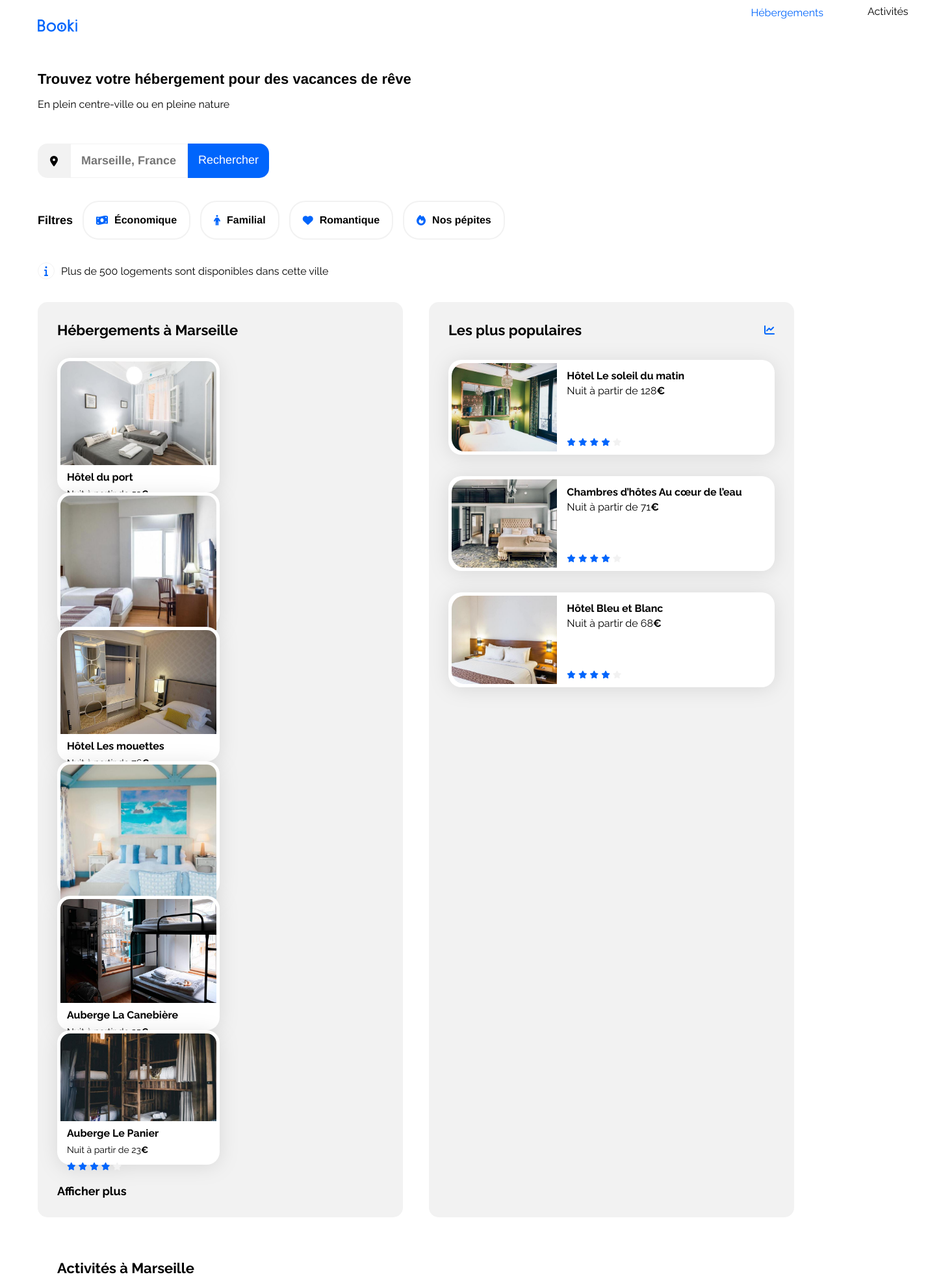
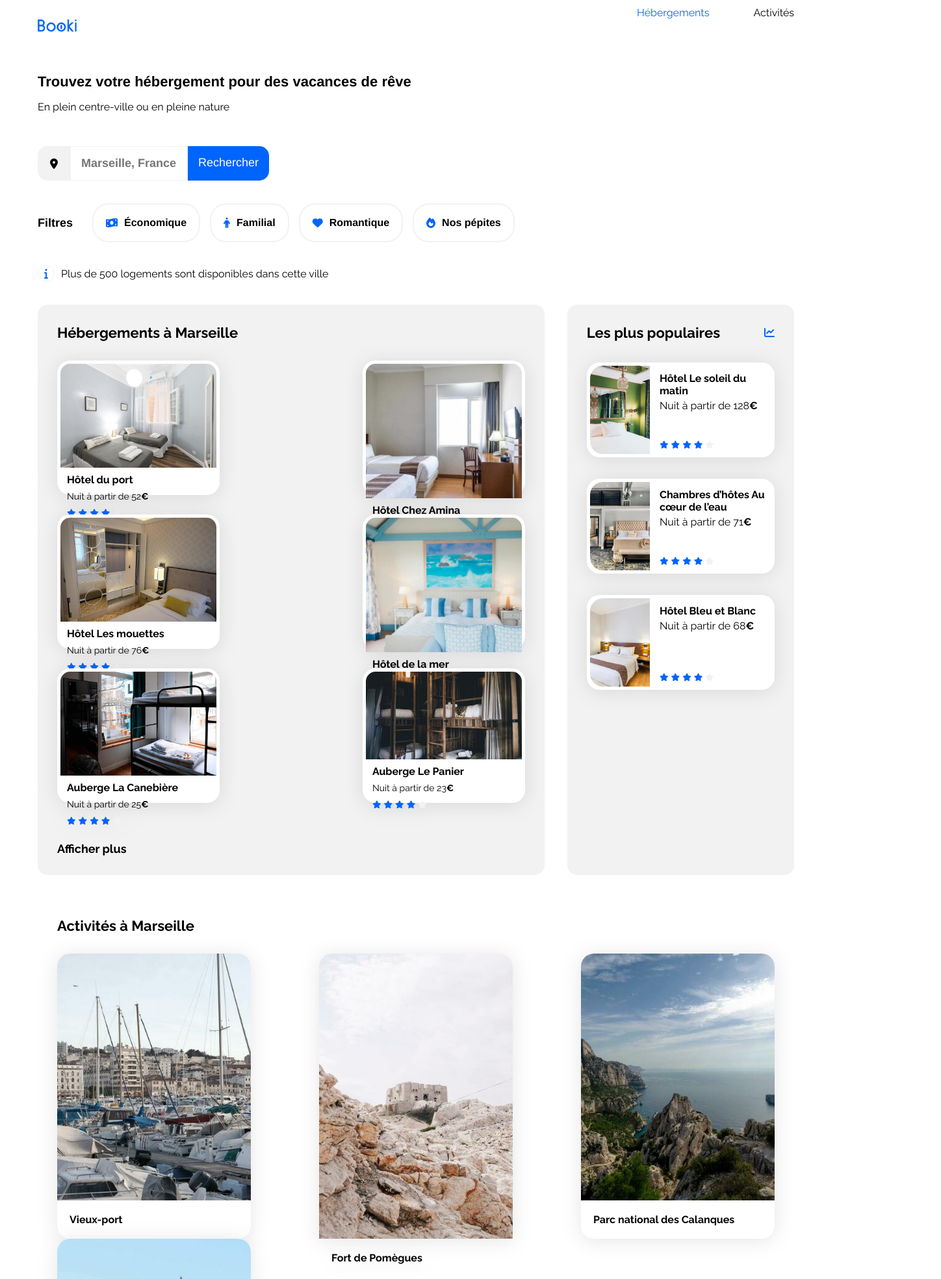
Before and after one commit to G-e-s-s/OC_Projet1_Booki, a plain HTML site: page index.html in a window 1280 px wide. Shown: the top 1969 px of the page at 65% size, 1448 px wide, since content can reach past the window. Drawn offline with Linux system fonts and the light colour scheme.

Commit message:
Débug et affinage du projet

```diff
--- a/css/style.css
+++ b/css/style.css
@@ -16,29 +16,21 @@
 .header {
     display: flex;
     justify-content: space-between;
-    width: 1440px;
 }
 
 .logo-booki {
-    display: inline-flex;
-    position: relative;
     padding: 30px 50px 30px 50px;
-    align-self: center;
 }
 
 .logo {
-    position: relative;
-    width: 61px;
     height: 19px;
 }
 
 .menu {
     list-style: none;
     display: flex;
-    align-self: flex-start;
-    height: 35px;
-    position: relative;
     margin: 0;
+    align-items: baseline;
 }
 
 .bouton-hebergements {
@@ -49,18 +41,12 @@
     padding-top: 8px;
 }
 
-#btn-hebergements{
-    display: flex;
-    align-self: flex-start;
-}
-
 .bouton-hebergements:hover {
     border-top-color: #0065FC;
 }
 
 .bouton-activites {
-    padding: 8px 0 0 68px;
-    width: 63px;
+    padding: 0 0 0 68px;
     margin-right: 50px;
 }
 
@@ -78,7 +64,6 @@
 
 .titre-infos {
     font-family: "Raleway-Bold", Helvetica;
-    font-weight: 700;
     font-size: 22px;
     margin: 0;
 }
@@ -122,7 +107,6 @@
     font-size: 18px;
     padding: 15px 16px;
     display: inline-flex;
-    position: relative;
 }
 
 #icone-rechercher {
@@ -147,7 +131,7 @@
     font-family: "Raleway-Bold", Helvetica;
     font-weight: 700;
     font-size: 18px;
-    margin: 0;
+    margin: 0 15px 0 0;
 }
 
 .groupe-filtres {
@@ -315,7 +299,8 @@ a {
 /****** Hebergements And Populaires ******/
 .hebergements-and-populaires {
     display: flex;
-    gap: 40px;
+    justify-content: space-between;
+    flex-direction: row;
 }
 
 .hebergements-and-populaires section {
@@ -328,7 +313,7 @@ a {
 /****** Hebergements ***********/
 .hebergements {
     margin-top: 35px;
-    width: 100%;
+    width: 67%;
 }
 
 
@@ -338,17 +323,11 @@ a {
     font-weight: 700;
 }
 
-.groupe-chambres-1 {
+.groupe-chambres {
     display: flex;
     flex-direction: row;
-    gap: 30px;
-}
-
-.groupe-chambres-2 {
-    display: flex;
-    flex-direction: row;
-    gap: 30px;
-    margin: 30px 0 0 0;
+    justify-content: space-between;
+    flex-wrap: wrap;
 }
 
 .cartes {
@@ -359,6 +338,7 @@ a {
     width: 250px;
     height: 207px;
     filter: drop-shadow(0px 3px 15px rgba(0, 0, 0, 0.1));
+    margin-bottom: 30px;
 }
 
 .images-chambres {
@@ -400,7 +380,7 @@ a {
 /****** Populaires ***********/
 .populaires {
     margin-top: 35px;
-    width: 100%;
+    width: 30%;
 }
 
 .populaires-title {
@@ -448,8 +428,6 @@ a {
 .activites {
     margin: 35px 0 35px 0;
     padding: 30px;
-    display: flex;
-    flex-direction: column;
 }
 
 #titre-activites {
@@ -461,22 +439,23 @@ a {
 .groupe-activites {
     display: flex;
     flex-direction: row;
-    gap: 30px;
+    justify-content: space-between;
+    flex-wrap: wrap;
 }
 
 .cartes-activites {
+    border-radius: 20px;
+    background-color: white;
+    filter: drop-shadow(0px 3px 15px rgba(0, 0, 0, 0.1));
     display: flex;
     flex-direction: column;
-    border-radius: 20px;
-    box-sizing: border-box;
-    background-color: white;
-    filter: drop-shadow(0px 3px 15px rgba(0, 0, 0, 0.1));
+    width: 298px;
+    height: 439px;
 }
 
 .images-activites {
     object-fit: cover;
-    width: 298px;
-    height: 380px;
+    height: 100%;
     border-top-right-radius: 20px;
     border-top-left-radius: 20px;
 }
```
